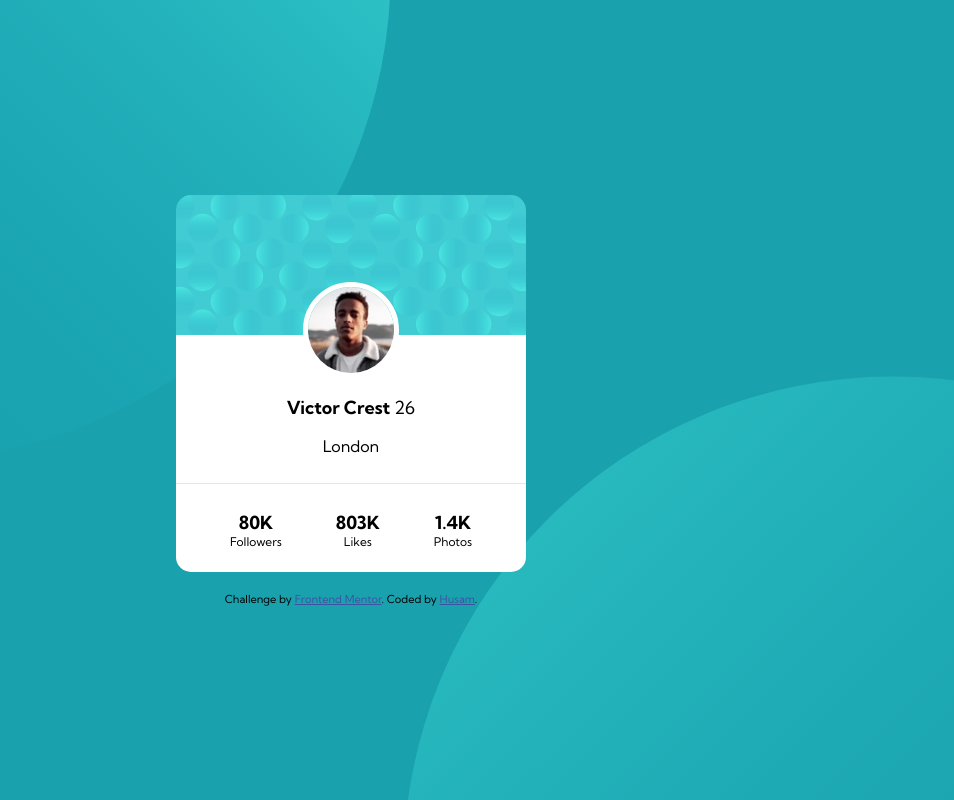
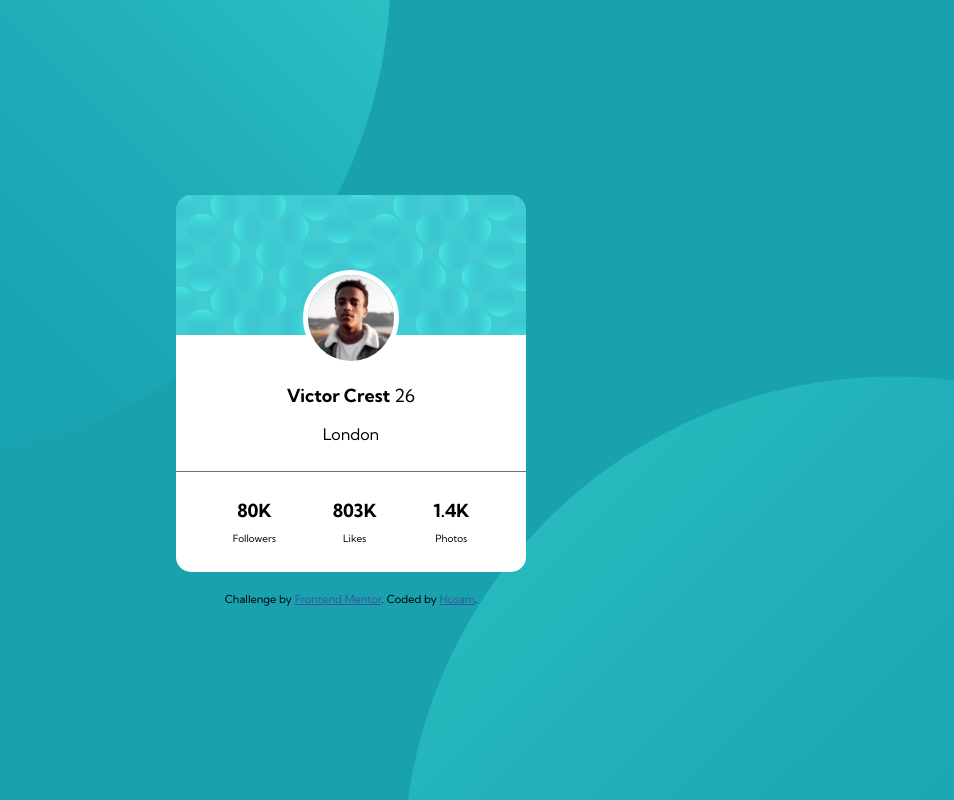
Before and after one commit to husamrayan/profile-card-component, a plain HTML site: page index.html in a window 1280 px wide. Shown: the whole page, without its empty margins (289-1243 px from the left). Drawn offline with Linux system fonts and the light colour scheme.

Commit message:
update css files

```diff
--- a/css/style.css
+++ b/css/style.css
@@ -56,7 +56,7 @@ p {
   margin-bottom: 18px;
   height: 96px; }
   .card-body .profile-image img {
-    border: 5px solid #fff;
+    border: 5px solid white;
     border-radius: 50%; }
 .card-body .name {
   font-size: 18px;
@@ -64,10 +64,10 @@ p {
 .card-body .location {
   margin-bottom: 27px; }
 .card-body .card-stats {
-  border-top: 1px solid #E7E7E7;
+  border-top: 1px solid #6a6f81;
   text-align: center;
-  height: 89px;
   padding-top: 27px;
+  padding-bottom: 27px;
   align-self: stretch; }
 
 .card-stats .stats-content {
@@ -75,8 +75,9 @@ p {
   flex-direction: row;
   justify-content: space-evenly; }
   .card-stats .stats-content .stats {
-    font-size: 18px; }
+    font-size: 18px;
+    margin-bottom: 10px; }
   .card-stats .stats-content .stats-caption {
-    font-size: 12px; }
+    font-size: 10px; }
 
 /*# sourceMappingURL=style.css.map */
```
Also changed, not shown: 1 other file.
